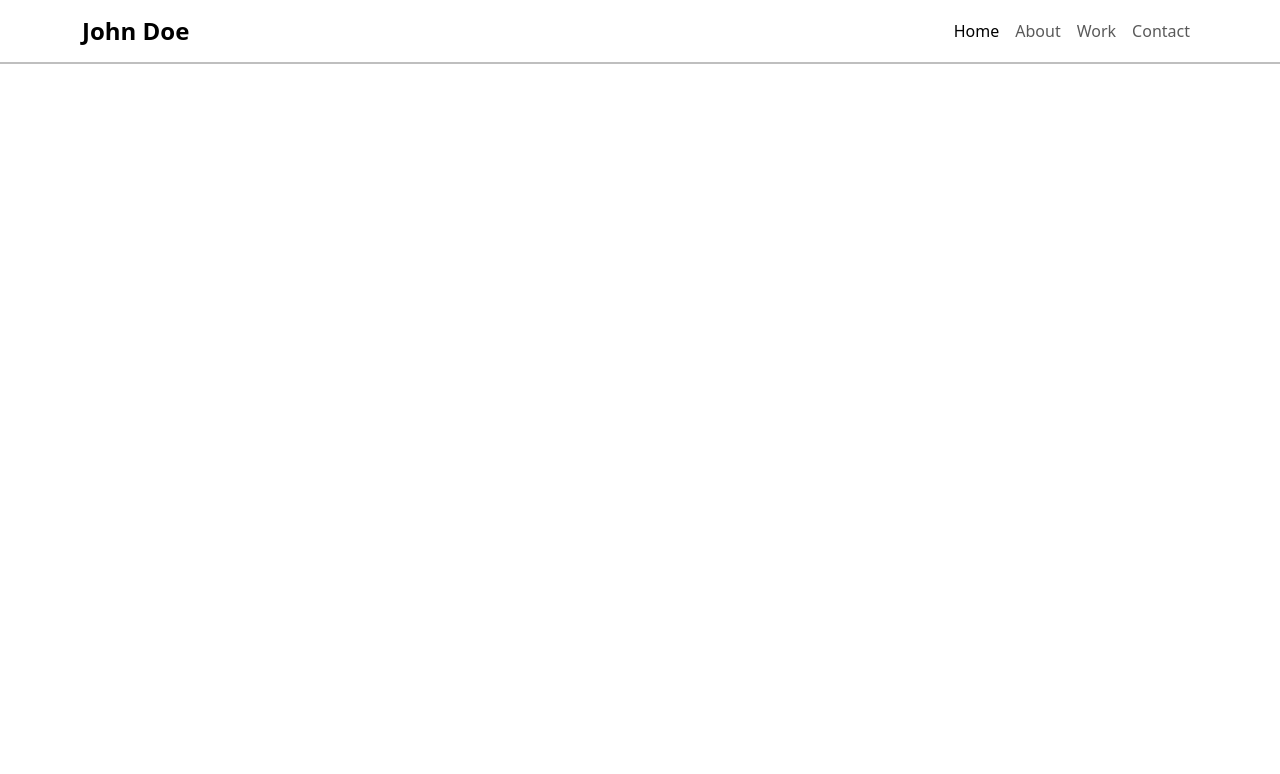
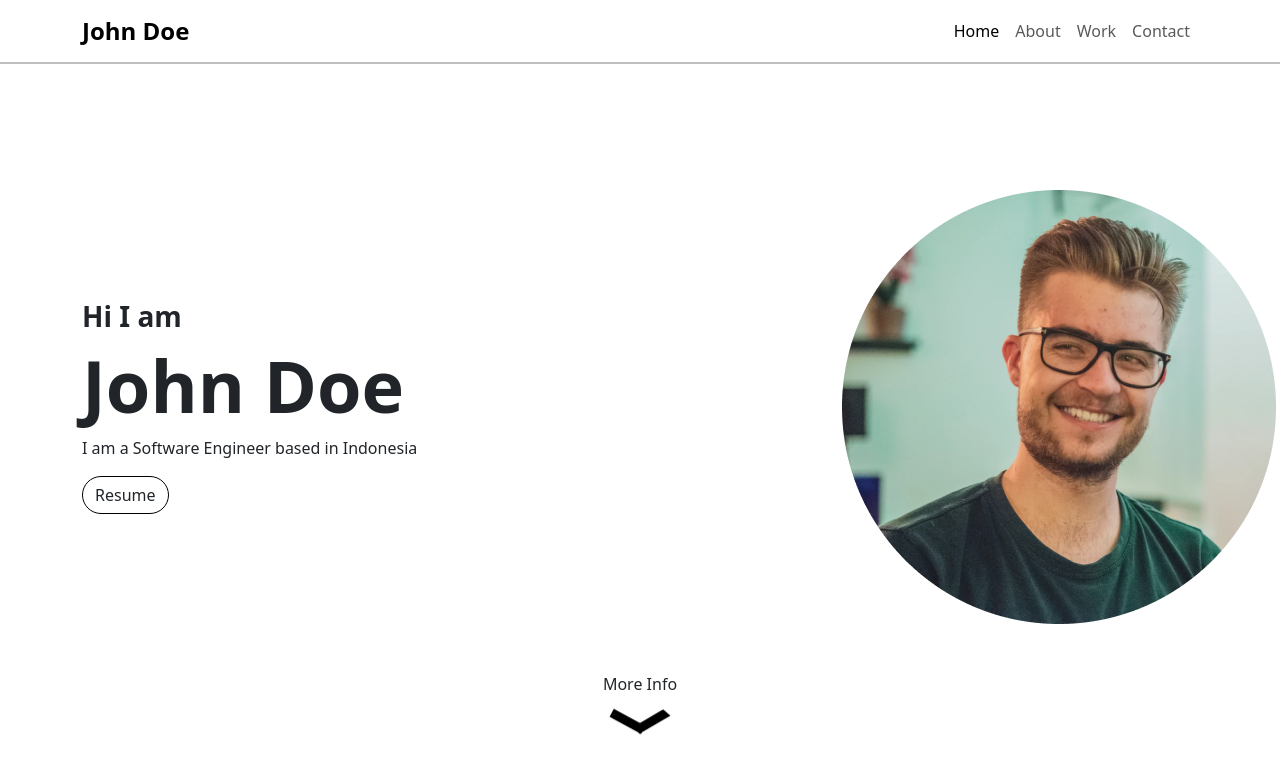
Before and after one commit to Josey004/Portfolio, a plain HTML site: page index.html in a window 1280 px wide. Drawn offline with nearby package versions, Linux system fonts and the light colour scheme.

Commit message:
add home

```diff
--- a/index.html
+++ b/index.html
@@ -37,6 +37,23 @@
             </div>
         </div>
     </nav>
+    <section id="home" class="home container">
+        <div class="row d-flex align-items-center">
+            <div class="col-8">
+                <h3 class="fw-semibold">Hi I am</h3>
+                <h1 class="fw-bold">John Doe</h1>
+                <p>I am a Software Engineer based in Indonesia</p>
+                <a class="btn button" href="/images/potrait.png" download>Resume</a>
+            </div>
+            <div class="col-4">
+                <img src="/images/potrait.png" alt="">
+            </div>
+        </div>
+        <div class="arrow w-100 d-flex align-items-center flex-column mt-5">
+            <a class="text-decoration-none text-dark" href="#about">More Info</a>
+            <img id="arrow" class="mt-2" src="/images/arrow.svg" alt="arrow">
+        </div>
+    </section>
 </body>
 
 <script src="main.js"></script>
--- a/style.css
+++ b/style.css
@@ -1,4 +1,49 @@
+section {
+    padding-top: 128px;
+}
+
+.btn.button {
+    border: 1px solid black;
+    border-radius: 24px;
+}
+
+.btn.button:hover {
+    border: 3px solid black;
+    background-color: black;
+    color: white;
+}
+
 .navbar {
     background-color: white;
     box-shadow: 0 0 0 2px rgba(0, 0, 0, 0.25);
 }
+
+.home h1 {
+    font-size: 72px;
+}
+
+home h3 {
+    font-size: 48px;
+}
+
+.home .arrow {
+    width: 40px;
+}
+
+#arrow {
+    animation: 3s upDown infinite;
+}
+
+@keyframes upDown {
+    0% {
+        transform: translateY(0);
+    }
+
+    50% {
+        transform: translateY(10px);
+    }
+
+    100% {
+        transform: translateY(0);
+    }
+}
```
